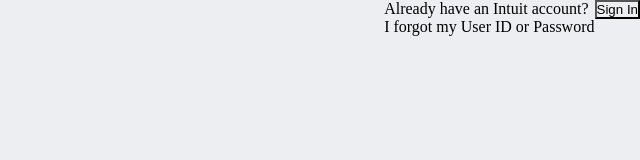
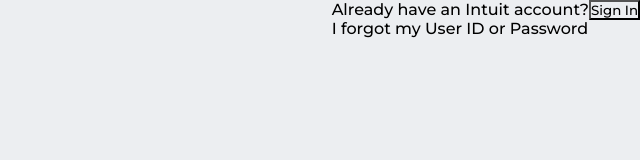
Before and after one commit to Julia-Chris/HTML-Form-project, a plain HTML site: page index.html in a window 1280 px wide. Shown: the whole page, without its empty margins (640-1280 px from the left). Drawn offline with Linux system fonts and the light colour scheme.

Commit message:
added Manserrat font

```diff
--- a/assets/css/style.css
+++ b/assets/css/style.css
@@ -1,7 +1,10 @@
+@import url('https://fonts.googleapis.com/css?family=Montserrat:500&display=swap');
+
 * {
     margin: 0px;
     padding: 0px;
     background-color: #ECEEF1;
+    font-family: 'Montserrat', sans-serif;
 }
 
 .width_100 {
```
